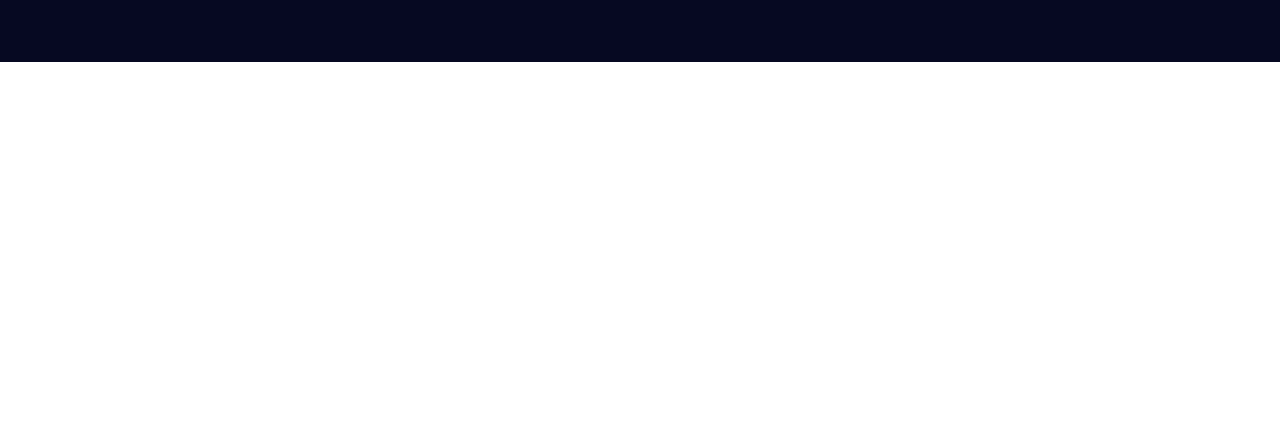
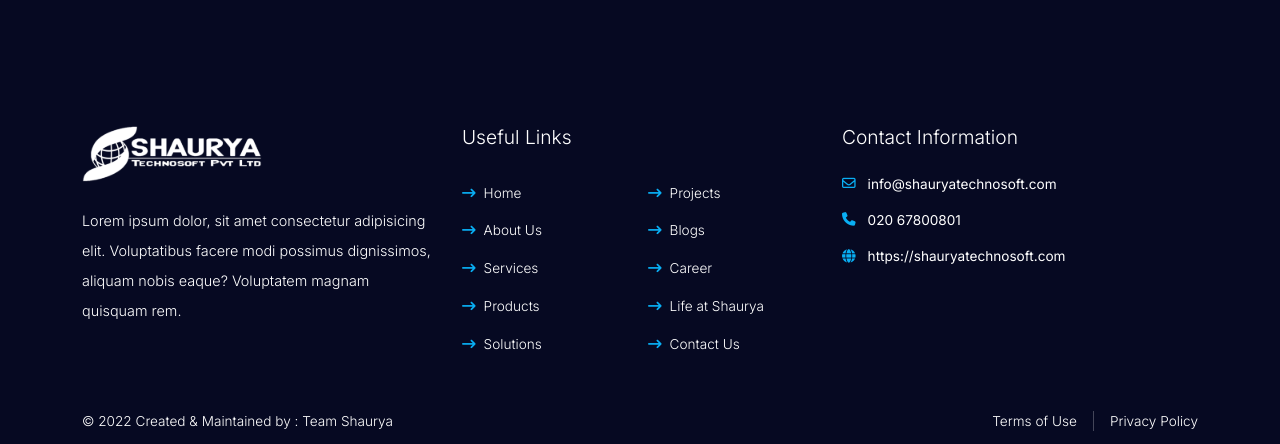
Before and after one commit to stpl-skishorUI/ShauryaTechnosoft-NewDesign, an Angular app: page /home1 in a window 1280 px wide. Shown: the part 6193-6637 px from the top of the page. Before the commit the page ends 6255 px from the top, so only its background shows below. Built offline with nearby package versions, Linux system fonts and the light colour scheme.

Commit message:
footer section designed

```diff
--- a/src/app/home1/home1.component.html
+++ b/src/app/home1/home1.component.html
@@ -553,7 +553,8 @@
                             <h5 class="blog-title">Card title</h5>
                             <p class="blog-text">Some quick example text to build on the card title and make up the bulk
                                 of the card's content.</p>
-                            <a href="#" class="text-main stretched-link">Read More <i class="fa-solid fa-arrow-right-long ms-2"></i></a>
+                            <a href="#" class="text-main stretched-link">Read More <i
+                                    class="fa-solid fa-arrow-right-long ms-2"></i></a>
                         </div>
                     </div>
                 </div>
@@ -578,7 +579,8 @@
                             <h5 class="blog-title">Card title</h5>
                             <p class="blog-text">Some quick example text to build on the card title and make up the bulk
                                 of the card's content.</p>
-                            <a href="#" class="text-main stretched-link">Read More <i class="fa-solid fa-arrow-right-long ms-2"></i></a>
+                            <a href="#" class="text-main stretched-link">Read More <i
+                                    class="fa-solid fa-arrow-right-long ms-2"></i></a>
                         </div>
                     </div>
                 </div>
@@ -603,11 +605,67 @@
                             <h5 class="blog-title">Card title</h5>
                             <p class="blog-text">Some quick example text to build on the card title and make up the bulk
                                 of the card's content.</p>
-                            <a href="#" class="text-main stretched-link">Read More <i class="fa-solid fa-arrow-right-long ms-2"></i></a>
+                            <a href="#" class="text-main stretched-link">Read More <i
+                                    class="fa-solid fa-arrow-right-long ms-2"></i></a>
                         </div>
                     </div>
                 </div>
             </div>
         </div>
     </section>
+
+    <section id="footer">
+        <div class="container">
+            <div class="row mb-5">
+                <div class="col-sm-4">
+                    <img src="assets/images/home1/STPL_Logo_White.svg" class="footer-logo">
+                    <p class="footer-text">Lorem ipsum dolor, sit amet consectetur adipisicing elit. Voluptatibus facere
+                        modi possimus
+                        dignissimos, aliquam nobis eaque? Voluptatem magnam quisquam rem.</p>
+                </div>
+                <div class="col-sm-4">
+                    <h4>Useful Links</h4>
+                    <ul>
+                        <li><a href="#"><i class="fa-solid fa-arrow-right-long"></i>Home</a></li>
+                        <li><a href="#"><i class="fa-solid fa-arrow-right-long"></i>About Us</a></li>
+                        <li><a href="#"><i class="fa-solid fa-arrow-right-long"></i>Services</a></li>
+                        <li><a href="#"><i class="fa-solid fa-arrow-right-long"></i>Products</a></li>
+                        <li><a href="#"><i class="fa-solid fa-arrow-right-long"></i>Solutions</a></li>
+                        <li><a href="#"><i class="fa-solid fa-arrow-right-long"></i>Projects</a></li>
+                        <li><a href="#"><i class="fa-solid fa-arrow-right-long"></i>Blogs</a></li>
+                        <li><a href="#"><i class="fa-solid fa-arrow-right-long"></i>Career</a></li>
+                        <li><a href="#"><i class="fa-solid fa-arrow-right-long"></i>Life at Shaurya</a></li>
+                        <li><a href="#"><i class="fa-solid fa-arrow-right-long"></i>Contact Us</a></li>
+                    </ul>
+                </div>
+                <div class="col-sm-4">
+                    <h4>Contact Information</h4>
+                    <div class="d-flex flex-column contactus gap-3">
+                        <div class="d-flex align-items-center">
+                            <i class="fa-regular fa-envelope"></i><a href="mailto:info@shauryatechnosoft.com">info@shauryatechnosoft.com</a>
+                        </div>
+                        <div class="d-flex align-items-center">
+                            <i class="fa-solid fa-phone"></i><a href="tel:020 67800801">020 67800801</a>
+                        </div>
+                        <div class="d-flex align-items-center">
+                            <i class="fa-solid fa-globe"></i><a href="https://shauryatechnosoft.com">https://shauryatechnosoft.com</a>
+                        </div>
+                    </div>
+                </div>
+            </div>
+
+            <div class="row justify-content-between" id="bottom">
+                <div class="col-sm-4">
+                    © 2022 Created & Maintained by : Team Shaurya
+                </div>
+                <div class="col-sm-auto">
+                    <div class="d-flex gap-3">
+                        <a href="#">Terms of Use</a>
+                        <div class="vr"></div>
+                        <a href="#">Privacy Policy</a>
+                    </div>
+                </div>
+            </div>
+        </div>
+    </section>
 </div>
--- a/src/app/home1/home1.component.scss
+++ b/src/app/home1/home1.component.scss
@@ -495,3 +495,66 @@
     color: #bbb;
     margin-bottom: 1rem;
 }
+#footer{
+    color: #fff;
+    padding-top: 4rem;
+    padding-bottom: 1rem;
+}
+#footer .footer-logo{
+    width: 180px;
+    margin-bottom: 1.5rem;
+}
+#footer .footer-text{
+    font-size: 0.9rem;
+    font-weight: 300;
+    line-height: 30px;
+}
+#footer h4{
+    font-size: 1.2rem;
+    font-weight: 300;
+    margin-bottom: 1.5rem;
+}
+#footer ul{
+    list-style-type: none;
+    padding: 0;
+    margin: 0;
+    columns: 2;
+}
+#footer ul li{
+    line-height: 2.3rem;
+}
+#footer ul li a{
+    color: #fff;
+    text-decoration: none;
+    font-size: 0.85rem;
+    font-weight: 300;
+}
+#footer ul li a:hover{
+    color: var(--home1-main-color);
+}
+#footer ul li a i{
+    color: var(--home1-main-color);
+    margin-right: 0.5rem;
+}
+#footer .contactus{
+    font-size: 0.85rem;
+}
+#footer .contactus a{
+    color: #fff;
+    text-decoration: none;
+}
+#footer .contactus i{
+    margin-right: 0.75rem;
+    color: var(--home1-main-color);
+}
+#footer #bottom{
+    font-size: 0.85rem;
+    font-weight: 300;
+}
+#footer #bottom a{
+    color: #fff;
+    text-decoration: none;
+}
+#footer #bottom a:hover{
+    color: var(--home1-main-color);
+}
```
